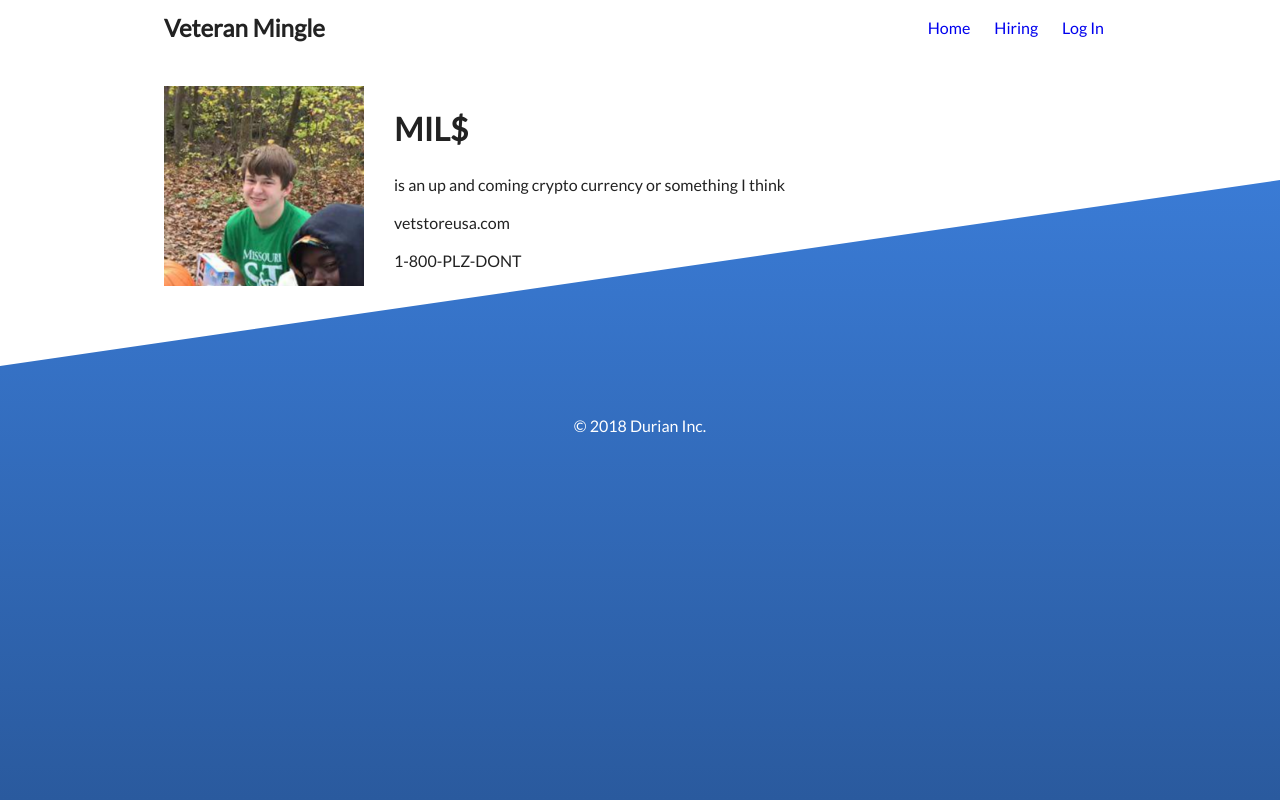
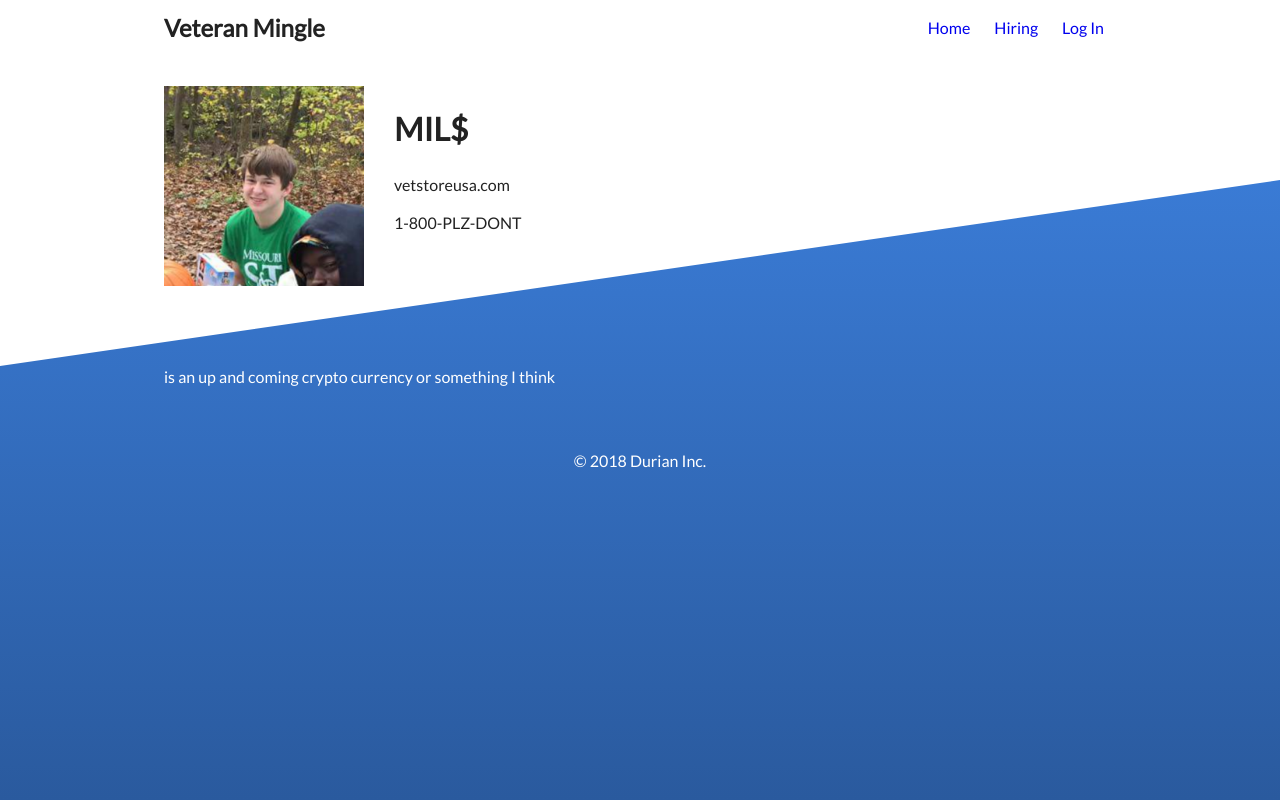
Before and after one commit to Durian-Inc/VeterIn, a Flask app: page /organization/1 in a window 1280 px wide. Run offline with Flask 2, Linux system fonts and the light colour scheme.

Commit message:
organization styles

```diff
--- a/app/static/css/organization.css
+++ b/app/static/css/organization.css
@@ -8,3 +8,7 @@
   max-height: 200px;
   margin-right: 30px;
 }
+
+.organization___bio {
+  color: white;
+}
--- a/app/templates/organization.html
+++ b/app/templates/organization.html
@@ -10,9 +10,9 @@
   <img class="organization___image" src="/static/img/{{ organization.image }}">
   <div class="organization___name">
     <h1>{{ organization.name }}</h1>
-    <p class="organization___bio">{{ organization.bio }}</p>
     <p class="organization___url">{{ organization.url }}</p>
     <p class="organization___contact">{{ organization.contact }}</p>
   </div>
 </div>
+<p class="organization___bio">{{ organization.bio }}</p>
 {% endblock %}
```
